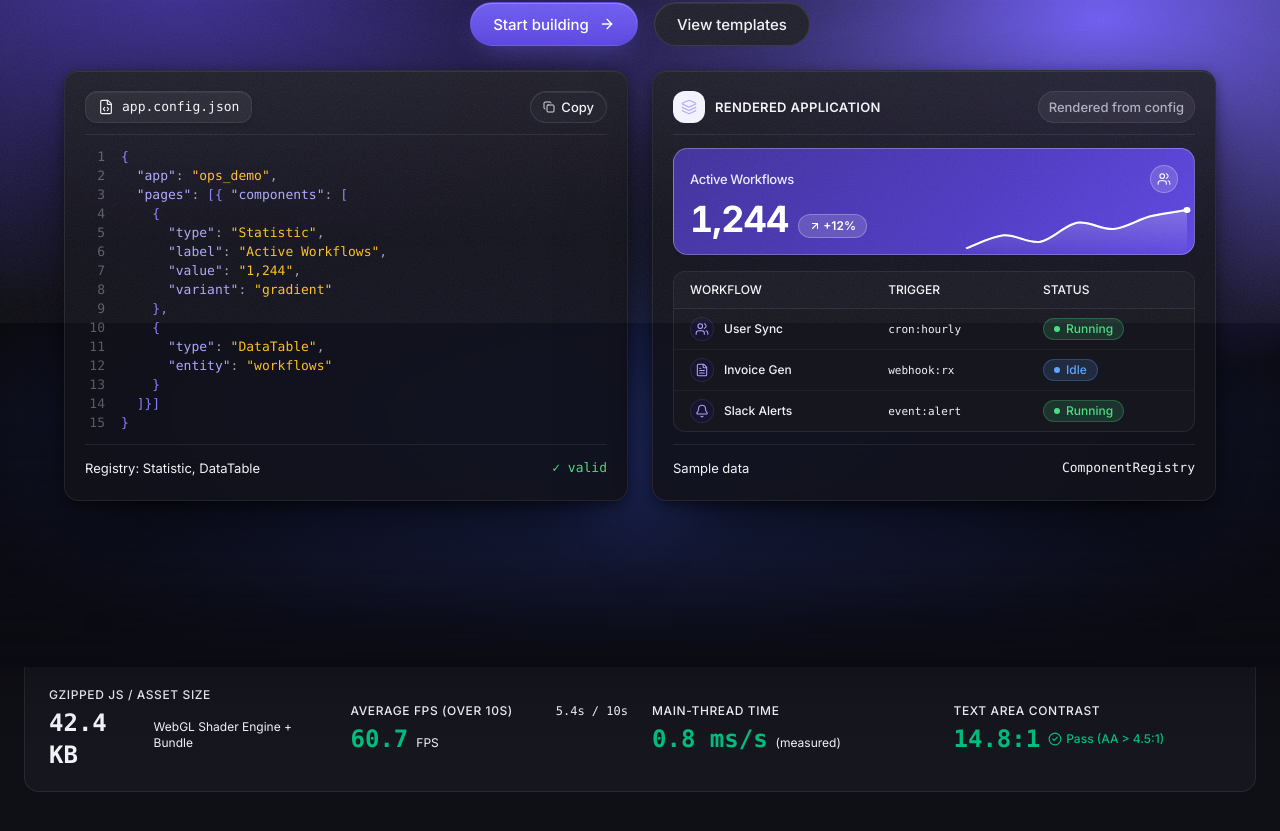
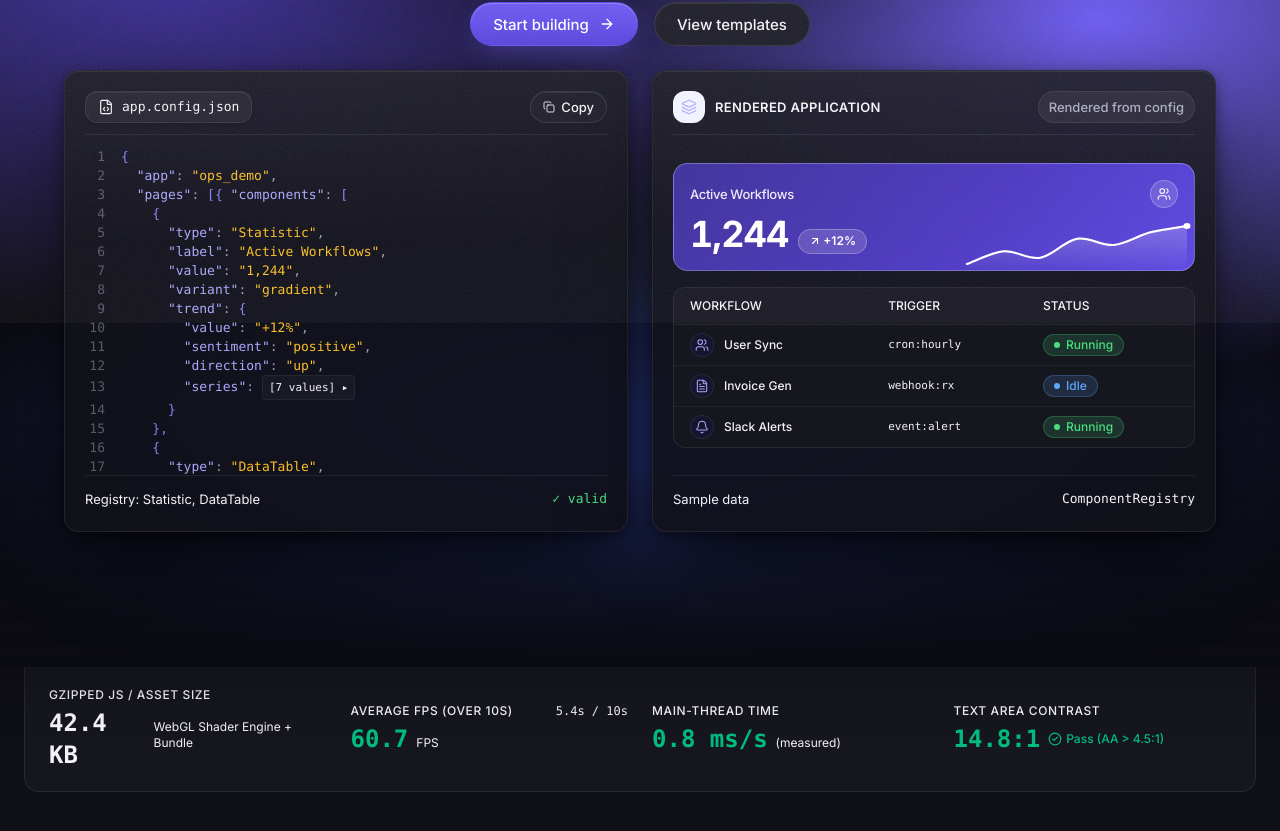
Before and after one commit to vpn-cli/appforge, a Next.js app: page /dev/backgrounds in a window 1280 px wide. Shown: the part 477-1308 px from the top of the page. Built offline with nearby package versions, Linux system fonts and the light colour scheme.

Commit message:
feat(hero): expand code panel with full honest AST and interactive fold markers

```diff
--- a/components/home/DemoCodeCard.tsx
+++ b/components/home/DemoCodeCard.tsx
@@ -15,7 +15,9 @@ const TOKEN_CLASSES: Record<JsonToken["kind"], string> = {
   punct: "token-punct",
   bracket: "token-bracket font-medium",
   bool: "token-bool font-medium",
+  number: "token-num font-medium",
   plain: "",
+  fold: "token-fold font-medium cursor-pointer select-none",
 };
 
 type DemoCodeCardProps = {
@@ -34,7 +36,9 @@ export function DemoCodeCard({
   showCursor = false,
 }: DemoCodeCardProps = {}) {
   const [copied, setCopied] = useState(false);
-  const lines = buildHeroJsonLines(metricDisplayValue, variantDisplay);
+  const [seriesExpanded, setSeriesExpanded] = useState(false);
+
+  const lines = buildHeroJsonLines(metricDisplayValue, variantDisplay, { seriesExpanded });
 
   const handleCopy = async () => {
     try {
@@ -80,10 +84,10 @@ export function DemoCodeCard({
         </Button>
       </div>
 
-      {/* Code Body — wraps cleanly with zero horizontal scroll and fits content */}
+      {/* Code Body — scrollable honest JSON showing complete AST matching right-hand preview */}
       <div
         data-testid="code-panel-body"
-        className="py-3 font-mono text-[13px] leading-[19px] select-text flex flex-col overflow-x-hidden"
+        className="py-3 font-mono text-[13px] leading-[19px] select-text flex flex-col overflow-y-auto max-h-[340px] scrollbar-thin pr-1"
       >
         <div className="w-full flex flex-col">
           {lines.map((tokens, lineIdx) => {
@@ -104,11 +108,28 @@ export function DemoCodeCard({
                   {lineIdx + 1}
                 </span>
                 <code className="whitespace-pre-wrap break-words min-w-0 flex-1">
-                  {tokens.map((tok, tokIdx) => (
-                    <span key={tokIdx} className={TOKEN_CLASSES[tok.kind]}>
-                      {tok.text}
-                    </span>
-                  ))}
+                  {tokens.map((tok, tokIdx) => {
+                    if (tok.kind === "fold") {
+                      return (
+                        <button
+                          key={tokIdx}
+                          type="button"
+                          onClick={() => setSeriesExpanded((prev) => !prev)}
+                          className="inline-flex items-center gap-1 px-1.5 py-0.5 rounded text-[11px] font-mono bg-muted/70 hover:bg-muted text-muted-foreground hover:text-foreground border border-border/70 transition-colors cursor-pointer select-none"
+                          title={seriesExpanded ? "Collapse series array" : "Expand series array"}
+                          aria-expanded={seriesExpanded}
+                        >
+                          {tok.text}
+                        </button>
+                      );
+                    }
+
+                    return (
+                      <span key={tokIdx} className={TOKEN_CLASSES[tok.kind]}>
+                        {tok.text}
+                      </span>
+                    );
+                  })}
                   {isVariantLine && showCursor && (
                     <span
                       aria-hidden="true"
--- a/components/home/heroDemoConfig.ts
+++ b/components/home/heroDemoConfig.ts
@@ -63,15 +63,21 @@ export function buildHeroDemoConfig({
 export const HERO_DEMO_CONFIG = buildHeroDemoConfig();
 
 export type JsonToken = {
-  kind: "bracket" | "key" | "string" | "punct" | "bool" | "plain";
+  kind: "bracket" | "key" | "string" | "punct" | "bool" | "number" | "plain" | "fold";
   text: string;
+  foldKey?: string;
 };
 
 export function buildHeroJsonLines(
   metricDisplayValue: string = "1,244",
-  variantDisplay: string = '"gradient"'
+  variantDisplay: string = '"gradient"',
+  options: {
+    seriesExpanded?: boolean;
+  } = {}
 ): readonly (readonly JsonToken[])[] {
-  return [
+  const isSeriesExpanded = options.seriesExpanded ?? false;
+
+  const lines: (readonly JsonToken[])[] = [
     [{ kind: "bracket", text: "{" }],
     [
       { kind: "plain", text: "  " },
@@ -90,6 +96,7 @@ export function buildHeroJsonLines(
       { kind: "punct", text: ": " },
       { kind: "bracket", text: "[" },
     ],
+    // Component 1: Statistic
     [
       { kind: "plain", text: "    " },
       { kind: "bracket", text: "{" },
@@ -120,11 +127,61 @@ export function buildHeroJsonLines(
       { kind: "key", text: '"variant"' },
       { kind: "punct", text: ": " },
       { kind: "string", text: variantDisplay },
+      { kind: "punct", text: "," },
+    ],
+    [
+      { kind: "plain", text: "      " },
+      { kind: "key", text: '"trend"' },
+      { kind: "punct", text: ": " },
+      { kind: "bracket", text: "{" },
+    ],
+    [
+      { kind: "plain", text: "        " },
+      { kind: "key", text: '"value"' },
+      { kind: "punct", text: ": " },
+      { kind: "string", text: '"+12%"' },
+      { kind: "punct", text: "," },
+    ],
+    [
+      { kind: "plain", text: "        " },
+      { kind: "key", text: '"sentiment"' },
+      { kind: "punct", text: ": " },
+      { kind: "string", text: '"positive"' },
+      { kind: "punct", text: "," },
+    ],
+    [
+      { kind: "plain", text: "        " },
+      { kind: "key", text: '"direction"' },
+      { kind: "punct", text: ": " },
+      { kind: "string", text: '"up"' },
+      { kind: "punct", text: "," },
+    ],
+    // series array with fold marker
+    isSeriesExpanded
+      ? [
+          { kind: "plain", text: "        " },
+          { kind: "key", text: '"series"' },
+          { kind: "punct", text: ": " },
+          { kind: "bracket", text: "[" },
+          { kind: "fold", text: "▾", foldKey: "series" },
+          { kind: "plain", text: " 50, 52, 51, 54, 53, 55, 56 " },
+          { kind: "bracket", text: "]" },
+        ]
+      : [
+          { kind: "plain", text: "        " },
+          { kind: "key", text: '"series"' },
+          { kind: "punct", text: ": " },
+          { kind: "fold", text: "[7 values] ▸", foldKey: "series" },
+        ],
+    [
+      { kind: "plain", text: "      " },
+      { kind: "bracket", text: "}" },
     ],
     [
       { kind: "plain", text: "    " },
       { kind: "bracket", text: "}," },
     ],
+    // Component 2: DataTable
     [
       { kind: "plain", text: "    " },
       { kind: "bracket", text: "{" },
@@ -141,6 +198,135 @@ export function buildHeroJsonLines(
       { kind: "key", text: '"entity"' },
       { kind: "punct", text: ": " },
       { kind: "string", text: '"workflows"' },
+      { kind: "punct", text: "," },
+    ],
+    [
+      { kind: "plain", text: "      " },
+      { kind: "key", text: '"columns"' },
+      { kind: "punct", text: ": " },
+      { kind: "bracket", text: "[" },
+    ],
+    [
+      { kind: "plain", text: "        " },
+      { kind: "bracket", text: "{" },
+      { kind: "key", text: '"key"' },
+      { kind: "punct", text: ": " },
+      { kind: "string", text: '"workflow"' },
+      { kind: "punct", text: ", " },
+      { kind: "key", text: '"label"' },
+      { kind: "punct", text: ": " },
+      { kind: "string", text: '"WORKFLOW"' },
+      { kind: "punct", text: ", " },
+      { kind: "key", text: '"type"' },
+      { kind: "punct", text: ": " },
+      { kind: "string", text: '"avatar"' },
+      { kind: "bracket", text: "}," },
+    ],
+    [
+      { kind: "plain", text: "        " },
+      { kind: "bracket", text: "{" },
+      { kind: "key", text: '"key"' },
+      { kind: "punct", text: ": " },
+      { kind: "string", text: '"trigger"' },
+      { kind: "punct", text: ", " },
+      { kind: "key", text: '"label"' },
+      { kind: "punct", text: ": " },
+      { kind: "string", text: '"TRIGGER"' },
+      { kind: "punct", text: ", " },
+      { kind: "key", text: '"type"' },
+      { kind: "punct", text: ": " },
+      { kind: "string", text: '"code"' },
+      { kind: "bracket", text: "}," },
+    ],
+    [
+      { kind: "plain", text: "        " },
+      { kind: "bracket", text: "{" },
+      { kind: "key", text: '"key"' },
+      { kind: "punct", text: ": " },
+      { kind: "string", text: '"status"' },
+      { kind: "punct", text: ", " },
+      { kind: "key", text: '"label"' },
+      { kind: "punct", text: ": " },
+      { kind: "string", text: '"STATUS"' },
+      { kind: "punct", text: ", " },
+      { kind: "key", text: '"type"' },
+      { kind: "punct", text: ": " },
+      { kind: "string", text: '"badge"' },
+      { kind: "bracket", text: "}" },
+    ],
+    [
+      { kind: "plain", text: "      " },
+      { kind: "bracket", text: "]," },
+    ],
+    [
+      { kind: "plain", text: "      " },
+      { kind: "key", text: '"data"' },
+      { kind: "punct", text: ": " },
+      { kind: "bracket", text: "[" },
+    ],
+    [
+      { kind: "plain", text: "        " },
+      { kind: "bracket", text: "{" },
+      { kind: "key", text: '"workflow"' },
+      { kind: "punct", text: ": " },
+      { kind: "string", text: '"User Sync"' },
+      { kind: "punct", text: ", " },
+      { kind: "key", text: '"trigger"' },
+      { kind: "punct", text: ": " },
+      { kind: "string", text: '"cron:hourly"' },
+      { kind: "punct", text: ", " },
+      { kind: "key", text: '"status"' },
+      { kind: "punct", text: ": " },
+      { kind: "string", text: '"Running"' },
+      { kind: "punct", text: ", " },
+      { kind: "key", text: '"icon"' },
+      { kind: "punct", text: ": " },
+      { kind: "string", text: '"users"' },
+      { kind: "bracket", text: "}," },
+    ],
+    [
+      { kind: "plain", text: "        " },
+      { kind: "bracket", text: "{" },
+      { kind: "key", text: '"workflow"' },
+      { kind: "punct", text: ": " },
+      { kind: "string", text: '"Invoice Gen"' },
+      { kind: "punct", text: ", " },
+      { kind: "key", text: '"trigger"' },
+      { kind: "punct", text: ": " },
+      { kind: "string", text: '"webhook:rx"' },
+      { kind: "punct", text: ", " },
+      { kind: "key", text: '"status"' },
+      { kind: "punct", text: ": " },
+      { kind: "string", text: '"Idle"' },
+      { kind: "punct", text: ", " },
+      { kind: "key", text: '"icon"' },
+      { kind: "punct", text: ": " },
+      { kind: "string", text: '"file-text"' },
+      { kind: "bracket", text: "}," },
+    ],
+    [
+      { kind: "plain", text: "        " },
+      { kind: "bracket", text: "{" },
+      { kind: "key", text: '"workflow"' },
+      { kind: "punct", text: ": " },
+      { kind: "string", text: '"Slack Alerts"' },
+      { kind: "punct", text: ", " },
+      { kind: "key", text: '"trigger"' },
+      { kind: "punct", text: ": " },
+      { kind: "string", text: '"event:alert"' },
+      { kind: "punct", text: ", " },
+      { kind: "key", text: '"status"' },
+      { kind: "punct", text: ": " },
+      { kind: "string", text: '"Running"' },
+      { kind: "punct", text: ", " },
+      { kind: "key", text: '"icon"' },
+      { kind: "punct", text: ": " },
+      { kind: "string", text: '"bell"' },
+      { kind: "bracket", text: "}" },
+    ],
+    [
+      { kind: "plain", text: "      " },
+      { kind: "bracket", text: "]" },
     ],
     [
       { kind: "plain", text: "    " },
@@ -152,13 +338,13 @@ export function buildHeroJsonLines(
     ],
     [{ kind: "bracket", text: "}" }],
   ];
+
+  return lines;
 }
 
 export const HERO_DEMO_JSON_LINES = buildHeroJsonLines("1,244", '"gradient"');
 
-export const HERO_DEMO_RAW_JSON = HERO_DEMO_JSON_LINES.map((line) =>
-  line.map((t) => t.text).join("")
-).join("\n");
+export const HERO_DEMO_RAW_JSON = JSON.stringify(HERO_DEMO_CONFIG, null, 2);
 
 export type HeroScriptedPhase = "initial" | "editing" | "applied";
 
```
Also changed, not shown: 1 other file (tests, documents, lock files or other folders).
